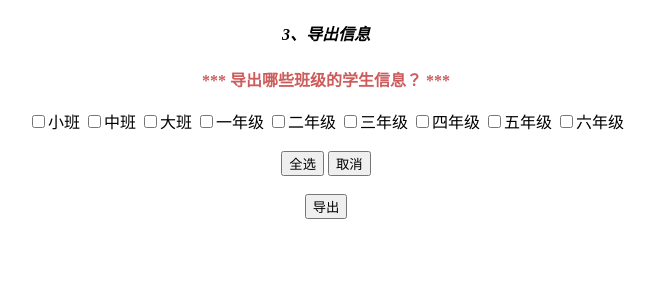
After one commit to SoftWindMan/php_repo, a PHP site: page /include/exportList.php in a window 1280 px wide. The commit adds this page. Shown: the top 300 px of the page, without its empty margins (314-968 px from the left). Run offline with PHP 8.4, Linux system fonts and the light colour scheme.

Commit message:
exportList

```diff
--- /dev/null
+++ b/project/stu/include/exportList.php
@@ -0,0 +1,44 @@
+<!DOCTYPE html>
+<html>
+<head>
+    <meta charset="UTF-8">
+    <title>导出信息</title>
+    <script type="text/javascript" src="../jquery-1.11.3/jquery-1.11.3.js"></script>
+    <style type="text/css">
+        div form b{
+            color: indianred;
+        }
+    </style>
+    <script type="text/javascript">
+        //全选和取消按钮
+        function allSelected(flag) {
+            var boxes = document.getElementsByTagName('input');
+            for(var i=0; i<boxes.length; i++) {
+                if(boxes[i].type=='checkbox') {
+                    boxes[i].checked = flag;
+                }
+            }
+        }
+    </script>
+</head>
+<h4 align="center"><i>3、导出信息</i></h4>
+
+<div id="gradeList" align="center">
+    <form action="" method="get">
+        <b>*** 导出哪些班级的学生信息？ ***</b><br/><br/>
+        <label><input name="grade" type="checkbox" value="7" />小班 </label>
+        <label><input name="grade" type="checkbox" value="8" />中班 </label>
+        <label><input name="grade" type="checkbox" value="9" />大班 </label>
+        <label><input name="grade" type="checkbox" value="1" />一年级 </label>
+        <label><input name="grade" type="checkbox" value="2" />二年级 </label>
+        <label><input name="grade" type="checkbox" value="3" />三年级 </label>
+        <label><input name="grade" type="checkbox" value="4" />四年级 </label>
+        <label><input name="grade" type="checkbox" value="5" />五年级 </label>
+        <label><input name="grade" type="checkbox" value="6" />六年级 </label><br/><br/>
+        <label><input type="button" value="全选" onclick="allSelected(true)"/></label>
+        <label><input type="button" value="取消" onclick="allSelected(false)"/></label><br/><br/>
+        <input type="submit" value="导出"/>
+    </form>
+</div>
+
+</html>
--- a/project/stu/include/left.php
+++ b/project/stu/include/left.php
@@ -12,6 +12,7 @@
 <ul class="type" type="none">
 	<li><a href="addStudent.php" target="main">1、新增学生</a></li>
 	<li><a href="studentList.php" target="main">2、学生列表</a></li>
+	<li><a href="exportList.php" target="main">3、导出信息</a></li>
 </ul>
 </body>
 </html>
```
